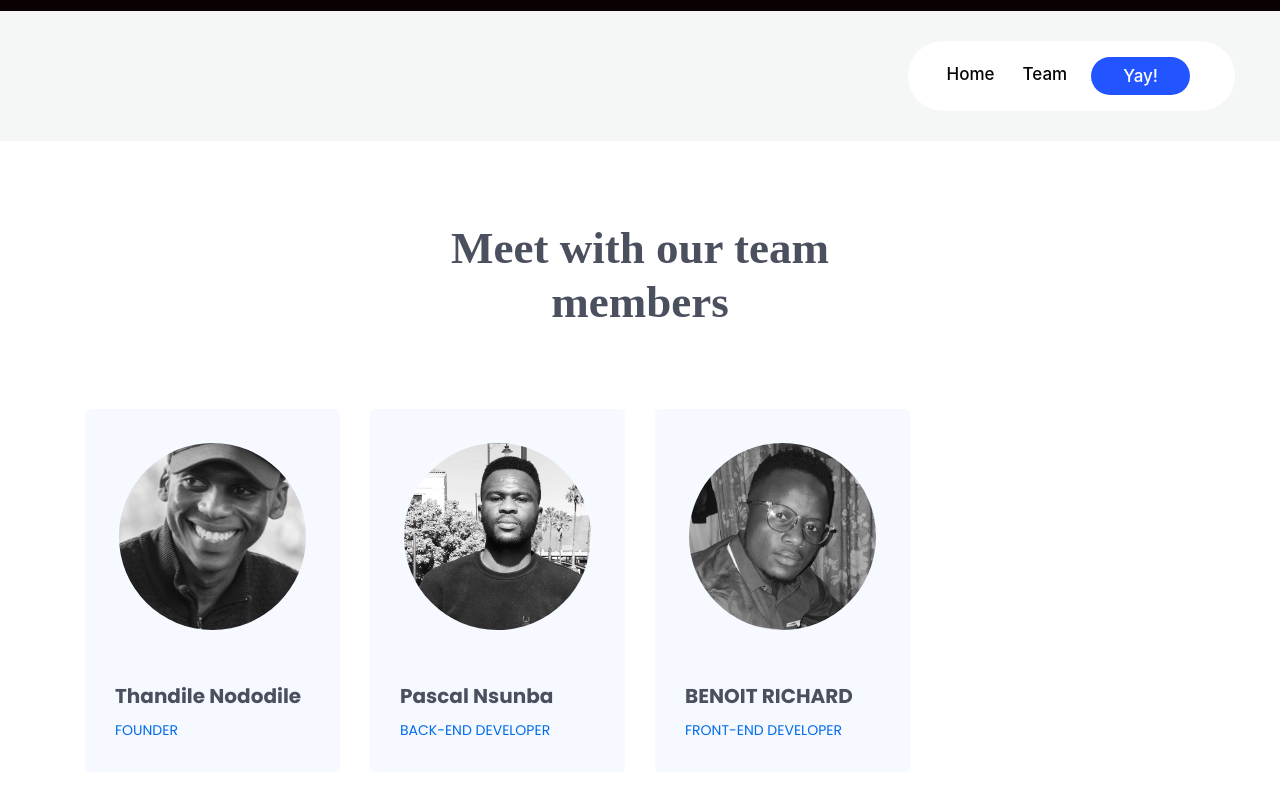
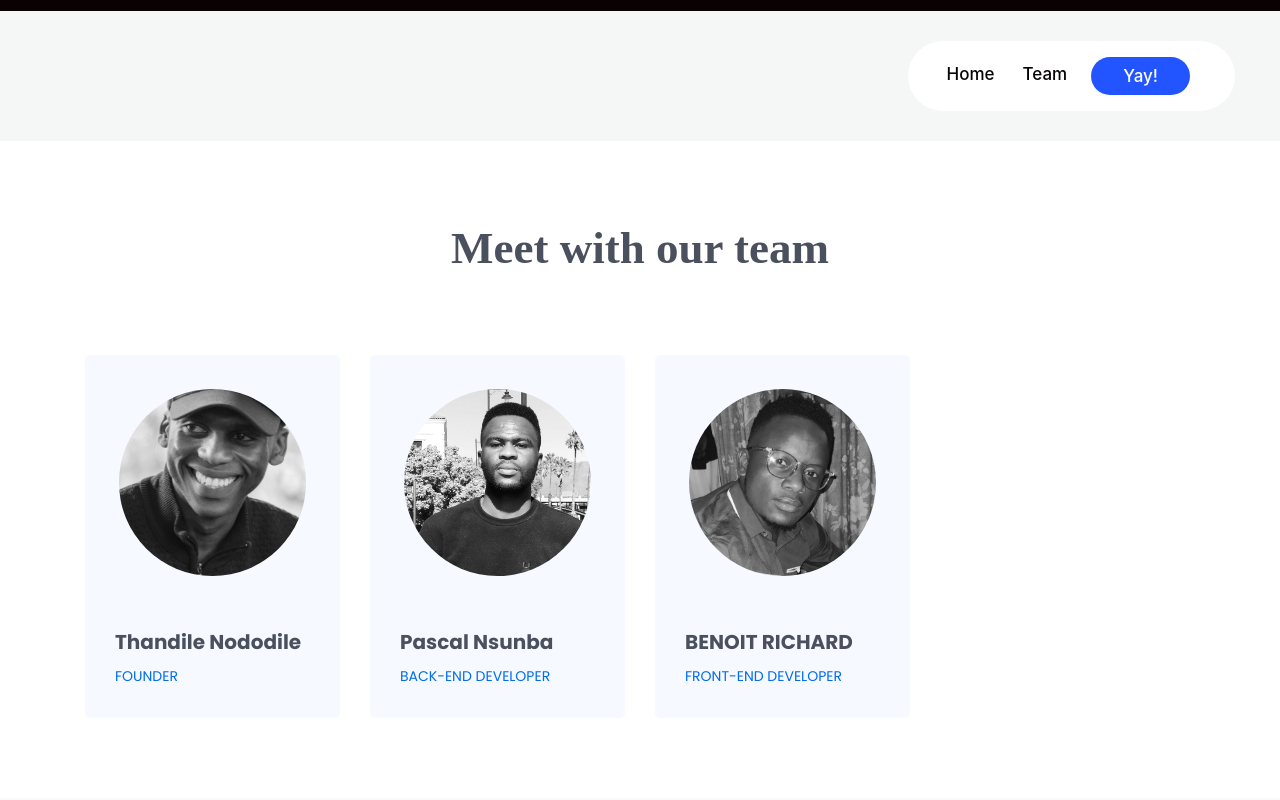
Before and after one commit to ossible/web, a plain HTML site: page team.html in a window 1280 px wide. Shown: the top 800 px of the page. Drawn offline with nearby package versions, Linux system fonts and the light colour scheme; files whose address does not match are found by name.

Commit message:
title fix - team

```diff
--- a/team.html
+++ b/team.html
@@ -99,7 +99,7 @@
             <div class="col-md-8 col-lg-6">
                <div class="header-section">
 
-                  <h2 class="title">Meet with our team members</h2>
+                  <h2 class="title">Meet with our team</h2>
                </div>
             </div>
          </div>
```
